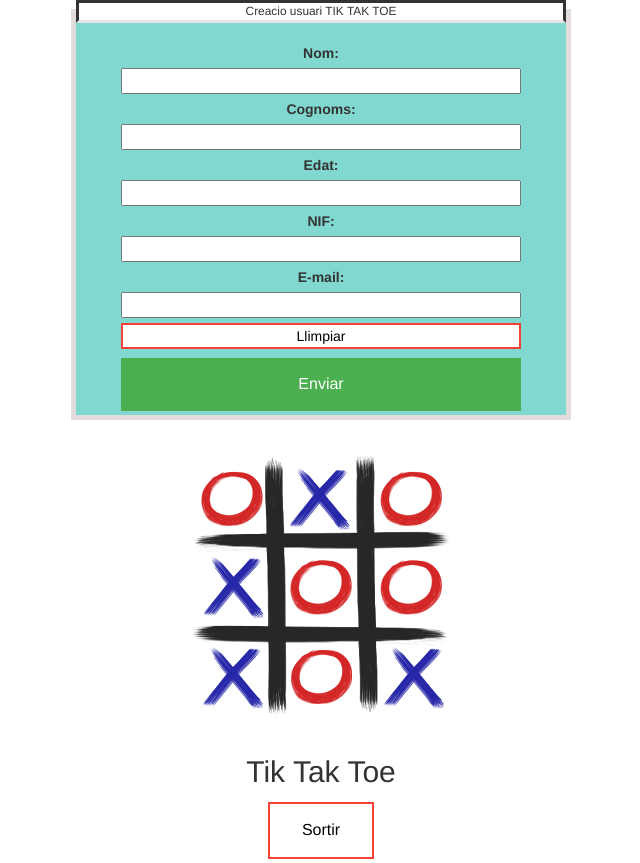
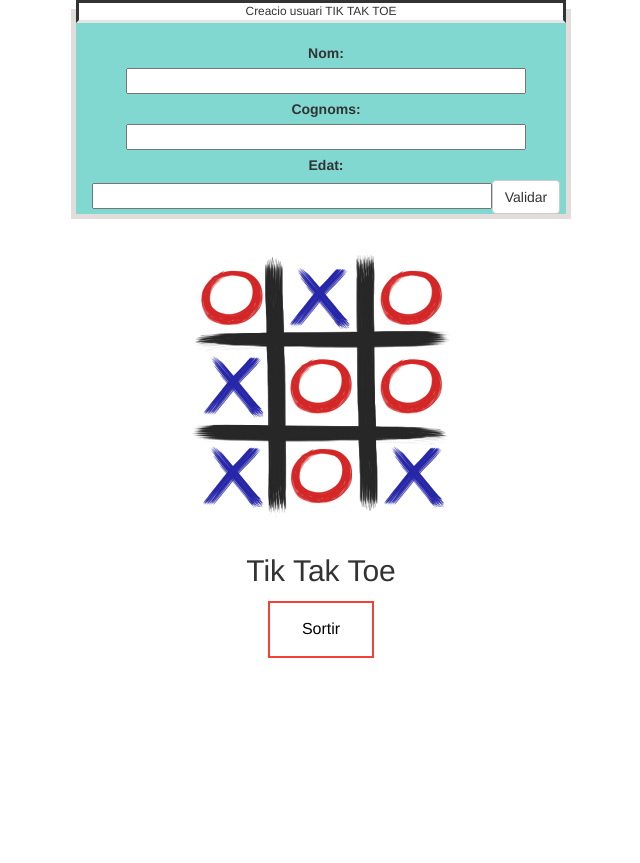
Before and after one commit to mariocasanova/mcasanova_tiktak, a plain HTML site: page bootstrap-3.3.2-dist/formulari.html in a window 1280 px wide. Shown: the whole page, without its empty margins (319-959 px from the left). After the commit the page ends 800 px from the top, so only its background shows below. Drawn offline with Linux system fonts and the light colour scheme.

Commit message:
tiktak recuperacio

```diff
--- a/bootstrap-3.3.2-dist/formulari.html
+++ b/bootstrap-3.3.2-dist/formulari.html
@@ -5,19 +5,11 @@
     <meta http-equiv="X-UA-Compatible" content="IE=edge">
     <meta name="viewport" content="width=device-width, initial-scale=1">
     <title>Pàgina Mario</title>
-    <script type="text/javascript" src="navegador.js"></script>
+    <script type="text/javascript" src="./js/validar.js"></script>
     <link href="css/bootstrap.min.css" rel="stylesheet" media="screen">
     <link href="estils.css" rel="stylesheet">
 <meta http-equiv="Content-Type" content="text/html; charset=utf-8" />
 <title>Formulari Usuari</title>
-
-<script type="text/javascript">
-function myFunction(){
-
-  alert("Formulari enviat correctament!");
-  window.open ("index.html","mywindow");
-}
-</script>
 
 <style type="text/css">
 label{
@@ -79,20 +71,17 @@ legend{
 <div class="container" align="center">
 <fieldset>
 <legend class="small">Creacio usuari TIK TAK TOE</legend>
-<form name="formulario" id="formulario" method="get" align="center">
+<div class="input-group">
+
   <label for="nombre">Nom:</label>
-  <input type="text" name="nombre" id="nombre" />
+  <input type="text" name="nombre" id="nombre"/>
   <label for="apellidos">Cognoms:</label>
-  <input type="text" name="apellidos" id="apellidos" />
+  <input type="text" name="apellidos" id="apellidos"/>
   <label for="edad">Edat:</label>
-  <input name="edad" type="text" id="edad" maxlength="3" />
-  <label for="nif">NIF:</label>
-  <input name="nif" type="text" id="nif" />
-  <label for="email">E-mail:</label>
-  <input name="email" type="text" id="email" />
-  <input type="reset" name="limpiar" id="button" value="Llimpiar" class="button213" />
-<input id="button" type="submit" name="button" onclick="myFunction();" value="Enviar" class="button21"/>
-</form>
+  <input name="edad" type="text" id="edad" maxlength="3"/>
+
+    <button class="btn btn-default" type="button" onclick="validar()">Validar</button>
+</div>
 
 
     <div id="errors"></div>
--- /dev/null
+++ b/bootstrap-3.3.2-dist/js/validar.js
@@ -0,0 +1,28 @@
+function validar()
+	{
+       // var nombre=document.forms.formulario.nombre;
+        var nombre = document.getElementById('nombre').value;
+        var apellidos = document.getElementById('apellidos').value;
+        var edad = document.getElementById('edad').value;
+
+        var letras = ['T', 'R', 'W', 'A', 'G', 'M', 'Y', 'F', 'P', 'D', 'X', 'B', 'N', 'J', 'Z', 'S', 'Q', 'V', 'H', 'L', 'C', 'K', 'E', 'T'];
+
+
+         if(nombre == null || nombre.length == 0 || /^\s+$/.test(nombre)){
+             return false;
+         }else{
+             alert('Nom correcte');
+         }
+
+         if(apellidos == null || apellidos.length == 0 ||   /^\s+$/.test(apellidos)){
+            return false;
+         }else{
+             alert('Cognoms correctes');
+         }
+
+         if(edad == null || edad.length == 0 || isNaN(edad)){
+           return false;
+         }else{
+             alert('Edat correcta');
+         }
+	}
```
